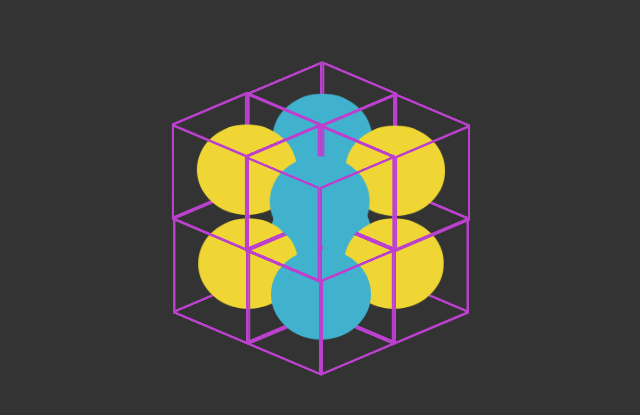
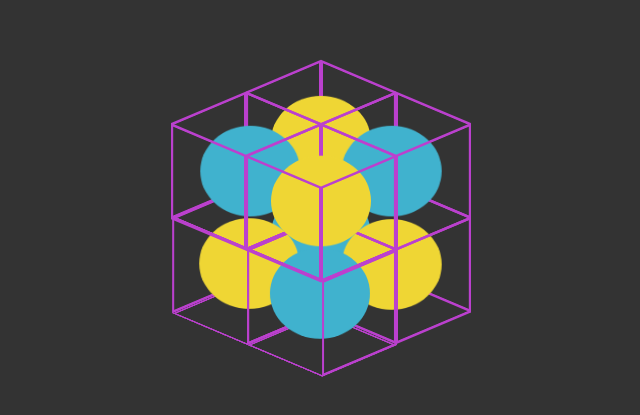
Before and after one commit to d3p1/3d-css-cubes-and-balls, a website: page docs/index.html in a window 1280 px wide. Shown: the part 199-614 px from the top of the page, without its empty margins (319-959 px from the left). Drawn offline with Linux system fonts and the light colour scheme.

Commit message:
feat: improve cube animation [#2]

```diff
--- /dev/null
+++ b/docs/css/box.css
@@ -0,0 +1,71 @@
+/**
+ * @description Box styles
+ * @author      C. M. de Picciotto <d3p1@d3p1.dev> (https://d3p1.dev/)
+ */
+@import url('box/cube.css');
+@import url('box/ball.css');
+@import url('box/animation.css');
+
+.scene__cube {
+  transform-origin: 0 0 calc((var(--cube-side) + var(--cube-border-size)) / -2);
+}
+
+.scene__cube--top-front-right .scene__cube-ball {
+  transform: rotateY(90deg) rotateX(-45deg);
+}
+
+.scene__cube--top-front-left {
+  transform: rotateZ(90deg);
+}
+
+.scene__cube--top-front-left .scene__cube-ball {
+  transform: rotateY(90deg) rotateX(45deg);
+}
+
+.scene__cube--top-back-left {
+  transform: rotateZ(180deg);
+}
+
+.scene__cube--top-back-left .scene__cube-ball {
+  transform: rotateY(90deg) rotateX(135deg);
+}
+
+.scene__cube--top-back-right {
+  transform: rotateZ(270deg);
+}
+
+.scene__cube--top-back-right .scene__cube-ball {
+  transform: rotateY(90deg) rotateX(225deg);
+}
+
+.scene__cube--bottom-front-left {
+  transform: rotateZ(90deg) rotateY(90deg);
+}
+
+.scene__cube--bottom-front-left .scene__cube-ball {
+  transform: rotateX(45deg);
+}
+
+.scene__cube--bottom-back-left {
+  transform: rotateZ(90deg) rotateY(180deg);
+}
+
+.scene__cube--bottom-back-left .scene__cube-ball {
+  transform: rotateY(90deg) rotateX(-45deg);
+}
+
+.scene__cube--bottom-back-right {
+  transform: rotateX(-180deg);
+}
+
+.scene__cube--bottom-back-right .scene__cube-ball {
+  transform: rotateY(90deg) rotateX(45deg);
+}
+
+.scene__cube--bottom-front-right {
+  transform: rotateX(-90deg);
+}
+
+.scene__cube--bottom-front-right .scene__cube-ball {
+  transform: rotateY(45deg);
+}
--- /dev/null
+++ b/docs/css/box/animation.css
@@ -0,0 +1,128 @@
+/**
+ * @description Box animation styles
+ * @author      C. M. de Picciotto <d3p1@d3p1.dev> (https://d3p1.dev/)
+ */
+.scene__cube {
+  --cube-animation-timing-function: linear(
+    0 0%,
+    0.22 2.1%,
+    0.86 6.5%,
+    1.11 8.6%,
+    1.3 10.7%,
+    1.35 11.8%,
+    1.37 12.9%,
+    1.37 13.7%,
+    1.36 14.5%,
+    1.32 16.2%,
+    1.03 21.8%,
+    0.94 24%,
+    0.89 25.9%,
+    0.88 26.85%,
+    0.87 27.8%,
+    0.87 29.25%,
+    0.88 30.7%,
+    0.91 32.4%,
+    0.98 36.4%,
+    1.01 38.3%,
+    1.04 40.5%,
+    1.05 42.7%,
+    1.05 44.1%,
+    1.04 45.7%,
+    1 53.3%,
+    0.99 55.4%,
+    0.98 57.5%,
+    0.99 60.7%,
+    1 68.1%,
+    1.01 72.2%,
+    1 86.7%,
+    1 100%
+  );
+}
+
+.scene__cube--top-front-right {
+  animation: topFrontRightCubeHorizontalRotation 5s
+    var(--cube-animation-timing-function) infinite;
+}
+
+.scene__cube--top-front-right .scene__cube-ball {
+  animation: topFrontRightCubeBallHorizontalRotation 5s
+    var(--cube-animation-timing-function) infinite;
+}
+
+.scene__cube--top-front-left {
+  animation: topFrontLeftCubeHorizontalRotation 5s
+    var(--cube-animation-timing-function) infinite;
+}
+
+.scene__cube--top-front-left .scene__cube-ball {
+  animation: topFrontLeftCubeBallHorizontalRotation 5s
+    var(--cube-animation-timing-function) infinite;
+}
+
+.scene__cube--top-back-left {
+  animation: topBackLeftCubeHorizontalRotation 5s
+    var(--cube-animation-timing-function) infinite;
+}
+
+.scene__cube--top-back-left .scene__cube-ball {
+  animation: topBackLeftCubeBallHorizontalRotation 5s
+    var(--cube-animation-timing-function) infinite;
+}
+
+.scene__cube--top-back-right {
+  animation: topBackRightCubeHorizontalRotation 5s
+    var(--cube-animation-timing-function) infinite;
+}
+
+.scene__cube--top-back-right .scene__cube-ball {
+  animation: topBackRightCubeBallHorizontalRotation 5s
+    var(--cube-animation-timing-function) infinite;
+}
+
+@keyframes topFrontRightCubeHorizontalRotation {
+  to {
+    transform: rotateZ(360deg);
+  }
+}
+
+@keyframes topFrontRightCubeBallHorizontalRotation {
+  to {
+    transform: rotateY(90deg) rotateX(325deg);
+  }
+}
+
+@keyframes topFrontLeftCubeHorizontalRotation {
+  to {
+    transform: rotateZ(450deg);
+  }
+}
+
+@keyframes topFrontLeftCubeBallHorizontalRotation {
+  to {
+    transform: rotateY(90deg) rotateX(405deg);
+  }
+}
+
+@keyframes topBackLeftCubeHorizontalRotation {
+  to {
+    transform: rotateZ(540deg);
+  }
+}
+
+@keyframes topBackLeftCubeBallHorizontalRotation {
+  to {
+    transform: rotateY(90deg) rotateX(495deg);
+  }
+}
+
+@keyframes topBackRightCubeHorizontalRotation {
+  to {
+    transform: rotateZ(630deg);
+  }
+}
+
+@keyframes topBackRightCubeBallHorizontalRotation {
+  to {
+    transform: rotateY(90deg) rotateX(585deg);
+  }
+}
--- /dev/null
+++ b/docs/css/box/ball.css
@@ -0,0 +1,17 @@
+/**
+ * @description Box ball styles
+ * @author      C. M. de Picciotto <d3p1@d3p1.dev> (https://d3p1.dev/)
+ */
+.scene__cube-ball {
+  width: var(--cube-side);
+  height: var(--cube-side);
+  border-radius: 50%;
+}
+
+.scene__cube:nth-child(even) .scene__cube-ball {
+  background-color: hsl(192, 59%, 53%);
+}
+
+.scene__cube:nth-child(odd) .scene__cube-ball {
+  background-color: hsl(52, 85%, 57%);
+}
--- /dev/null
+++ b/docs/css/box/cube.css
@@ -0,0 +1,42 @@
+/**
+ * @description Box cube styles
+ * @author      C. M. de Picciotto <d3p1@d3p1.dev> (https://d3p1.dev/)
+ */
+.scene__cube {
+  --cube-side: 10em;
+  --cube-border-color: hsl(292, 59%, 53%);
+  --cube-border-size: 0.3em;
+  --cube-side-translation: calc(
+    (var(--cube-side) / 2) + var(--cube-border-size)
+  );
+}
+
+.scene__cube {
+  position: absolute;
+  width: var(--cube-side);
+  height: var(--cube-side);
+}
+
+.scene__cube-side {
+  position: absolute;
+  width: var(--cube-side);
+  height: var(--cube-side);
+  background: transparent;
+  border: var(--cube-border-size) solid var(--cube-border-color);
+}
+
+.scene__cube-side--front {
+  transform: rotateY(90deg) translateZ(var(--cube-side-translation));
+}
+
+.scene__cube-side--back {
+  transform: rotateY(-90deg) translateZ(var(--cube-side-translation));
+}
+
+.scene__cube-side--left {
+  transform: rotateX(-90deg) translateZ(var(--cube-side-translation));
+}
+
+.scene__cube-side--right {
+  transform: rotateX(90deg) translateZ(var(--cube-side-translation));
+}
--- a/docs/css/cube.css
+++ /dev/null
@@ -1,181 +0,0 @@
-/**
- * @description Cube styles
- * @author      C. M. de Picciotto <d3p1@d3p1.dev> (https://d3p1.dev/)
- */
-.scene__cube {
-  --cube-side: 10em;
-  --cube-border-color: hsl(292, 59%, 53%);
-  --cube-border-size: 0.3em;
-  --cube-side-translation: calc(
-    (var(--cube-side) / 2) + var(--cube-border-size)
-  );
-  --cube-translation: calc(var(--cube-side) + var(--cube-border-size));
-}
-
-.scene__cube {
-  position: absolute;
-  width: var(--cube-side);
-  height: var(--cube-side);
-}
-
-.scene__cube-side {
-  position: absolute;
-  width: var(--cube-side);
-  height: var(--cube-side);
-  background: transparent;
-  border: var(--cube-border-size) solid var(--cube-border-color);
-}
-
-.scene__cube-side--front {
-  transform: rotateY(90deg) translateZ(var(--cube-side-translation));
-}
-
-.scene__cube-side--back {
-  transform: rotateY(-90deg) translateZ(var(--cube-side-translation));
-}
-
-.scene__cube-side--left {
-  transform: rotateX(-90deg) translateZ(var(--cube-side-translation));
-}
-
-.scene__cube-side--right {
-  transform: rotateX(90deg) translateZ(var(--cube-side-translation));
-}
-
-.scene__cube-ball {
-  position: relative;
-}
-
-.scene__cube-ball::before,
-.scene__cube-ball::after {
-  content: '';
-  display: block;
-  position: absolute;
-  width: var(--cube-side);
-  height: var(--cube-side);
-  border-radius: 50%;
-}
-
-.scene__cube-ball::before {
-  transform: rotateX(90deg) rotateY(-45deg);
-}
-
-.scene__cube-ball::after {
-  transform: rotateX(90deg) rotateY(45deg);
-}
-
-.scene__cube:nth-child(even) .scene__cube-ball::before,
-.scene__cube:nth-child(even) .scene__cube-ball::after {
-  background-color: hsl(192, 59%, 53%);
-}
-
-.scene__cube:nth-child(odd) .scene__cube-ball::before,
-.scene__cube:nth-child(odd) .scene__cube-ball::after {
-  background-color: hsl(52, 85%, 57%);
-}
-
-.scene__cube {
-  --cube-animation-timing-function: linear(
-    0 0%,
-    0.22 2.1%,
-    0.86 6.5%,
-    1.11 8.6%,
-    1.3 10.7%,
-    1.35 11.8%,
-    1.37 12.9%,
-    1.37 13.7%,
-    1.36 14.5%,
-    1.32 16.2%,
-    1.03 21.8%,
-    0.94 24%,
-    0.89 25.9%,
-    0.88 26.85%,
-    0.87 27.8%,
-    0.87 29.25%,
-    0.88 30.7%,
-    0.91 32.4%,
-    0.98 36.4%,
-    1.01 38.3%,
-    1.04 40.5%,
-    1.05 42.7%,
-    1.05 44.1%,
-    1.04 45.7%,
-    1 53.3%,
-    0.99 55.4%,
-    0.98 57.5%,
-    0.99 60.7%,
-    1 68.1%,
-    1.01 72.2%,
-    1 86.7%,
-    1 100%
-  );
-}
-
-.scene__cube--top-front-right {
-  animation: topFrontRightCubeTranslation 2s
-    var(--cube-animation-timing-function) infinite;
-}
-
-.scene__cube--top-front-left {
-  transform: translateX(calc(var(--cube-translation) * -1));
-  animation: topFrontLeftCubeTranslation 2s
-    var(--cube-animation-timing-function) infinite;
-}
-
-.scene__cube--top-back-left {
-  transform: translateX(calc(var(--cube-translation) * -1))
-    translateY(calc(var(--cube-translation) * -1));
-  animation: topBackLeftCubeTranslation 2s var(--cube-animation-timing-function)
-    infinite;
-}
-
-.scene__cube--top-back-right {
-  transform: translateY(calc(var(--cube-translation) * -1));
-  animation: topBackRightCubeTranslation 2s
-    var(--cube-animation-timing-function) infinite;
-}
-
-.scene__cube--bottom-front-left {
-  transform: translateZ(calc(var(--cube-translation) * -1))
-    translateX(calc(var(--cube-translation) * -1));
-}
-
-.scene__cube--bottom-back-left {
-  transform: translateZ(calc(var(--cube-translation) * -1))
-    translateX(calc(var(--cube-translation) * -1))
-    translateY(calc(var(--cube-translation) * -1));
-}
-
-.scene__cube--bottom-back-right {
-  transform: translateZ(calc(var(--cube-translation) * -1))
-    translateY(calc(var(--cube-translation) * -1));
-}
-
-.scene__cube--bottom-front-right {
-  transform: translateZ(calc(var(--cube-translation) * -1));
-}
-
-@keyframes topFrontRightCubeTranslation {
-  to {
-    transform: translateX(calc(var(--cube-translation) * -1));
-  }
-}
-
-@keyframes topFrontLeftCubeTranslation {
-  to {
-    transform: translateX(calc(var(--cube-translation) * -1))
-      translateY(calc(var(--cube-translation) * -1));
-  }
-}
-
-@keyframes topBackLeftCubeTranslation {
-  to {
-    transform: translateY(calc(var(--cube-translation) * -1));
-  }
-}
-
-@keyframes topBackRightCubeTranslation {
-  to {
-    transform: translate(0);
-  }
-}
--- a/docs/css/styles.css
+++ b/docs/css/styles.css
@@ -4,4 +4,4 @@
  */
 @import url('theme.css');
 @import url('utils/3d.css');
-@import url('cube.css');
+@import url('box.css');
```
